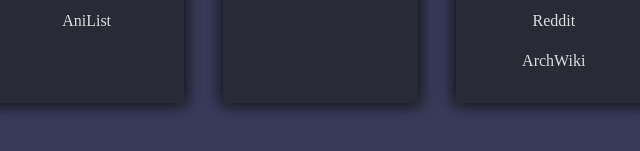
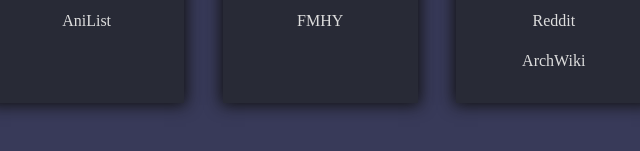
Before and after one commit to roun4k/Startpage, a plain HTML site: page index.html in a window 1280 px wide. Shown: the part 441-592 px from the top of the page, 203-843 px from the left. Drawn offline with Linux system fonts and the light colour scheme; a web font is replaced by a local one.

Commit message:
Modifying Website List

```diff
--- a/index.html
+++ b/index.html
@@ -42,6 +42,7 @@
                 <ul class="link-list">
                     <li class="link-list-item"><a class="link" href="https://theindex.moe/">The Index</a></li>
                     <li class="link-list-item"><a class="link" href="https://rentry.co/megathread">Megathread</a></li>
+		    <li class="link-list-item"><a class="link" href="https://fmhy.pages.dev/">FMHY</a></li>
                 </ul>
             </section>
             <section class="link-section">
```
